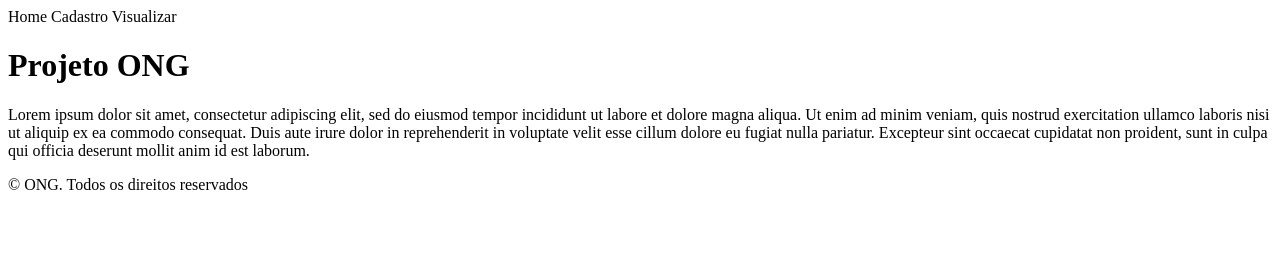
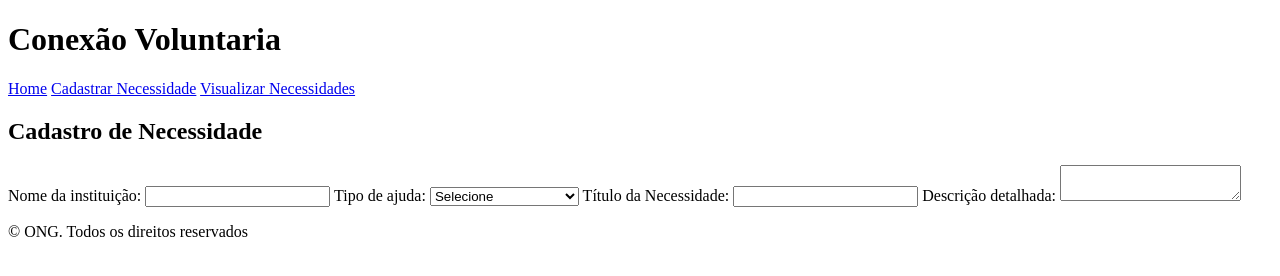
Before and after one commit to Borinees/ONG-Plataform, a plain HTML site: page cadastro.html in a window 1280 px wide. Drawn offline with Linux system fonts and the light colour scheme.

Commit message:
Creat necessity form
Created the form to input the name of institution, type of help, title of help, and a description

```diff
--- a/cadastro.html
+++ b/cadastro.html
@@ -3,23 +3,49 @@
 <head>
     <meta charset='utf-8'>
     <meta http-equiv='X-UA-Compatible' content='IE=edge'>
-    <title>ONG</title>
+    <title>Cadastro de Necessidade</title>
     <meta name='viewport' content='width=device-width, initial-scale=1'>
     <link rel='stylesheet' type='text/css' media='screen' href='style\cadastro.css'>
 </head>
 <body>
     <header>
+        <h1>Conexão Voluntaria</h1>
         <div>
             <nav>
-                <a>Home</a>
-                <a>Cadastro</a>
-                <a>Visualizar</a>
+                <a href="index.html">Home</a>
+                <a href="cadastro.html">Cadastrar Necessidade</a>
+                <a href="visualizacao.html">Visualizar Necessidades</a>
             </nav>
         </div>
     </header>
     <main>
-        <h1>Projeto ONG</h1>
-        <p>Lorem ipsum dolor sit amet, consectetur adipiscing elit, sed do eiusmod tempor incididunt ut labore et dolore magna aliqua. Ut enim ad minim veniam, quis nostrud exercitation ullamco laboris nisi ut aliquip ex ea commodo consequat. Duis aute irure dolor in reprehenderit in voluptate velit esse cillum dolore eu fugiat nulla pariatur. Excepteur sint occaecat cupidatat non proident, sunt in culpa qui officia deserunt mollit anim id est laborum.</p>
+        <h2>Cadastro de Necessidade</h2>
+        <form id="formNecessidade">
+            <label>
+                Nome da instituição:
+                <input type="text" name="instituicao" required>
+            </label>
+            <label>
+                Tipo de ajuda:
+                <select name="tipoAjuda">
+                    <option value="">Selecione</option>
+                    <option value="Educação">Educação</option>
+                    <option value="Saúde">Saúde</option>
+                    <option value="Meio Ambiente">Meio Ambiente</option>
+                    <option value="Doação de Alimentos">Doação de Alimentos</option>
+                    <option value="Doação de Roupas">Doação de Roupas</option>
+                    <option value="Outros">Outros</option>
+                </select>
+            </label>
+            <label>
+                Título da Necessidade:
+                <input type="text" name="titulo" required>
+            </label>
+            <label>
+                Descrição detalhada:
+                <textarea name="descricao" required></textarea>
+            </label>
+        </form>
     </main>
     <footer>
         <p>&copy ONG. Todos os direitos reservados</p>
```
